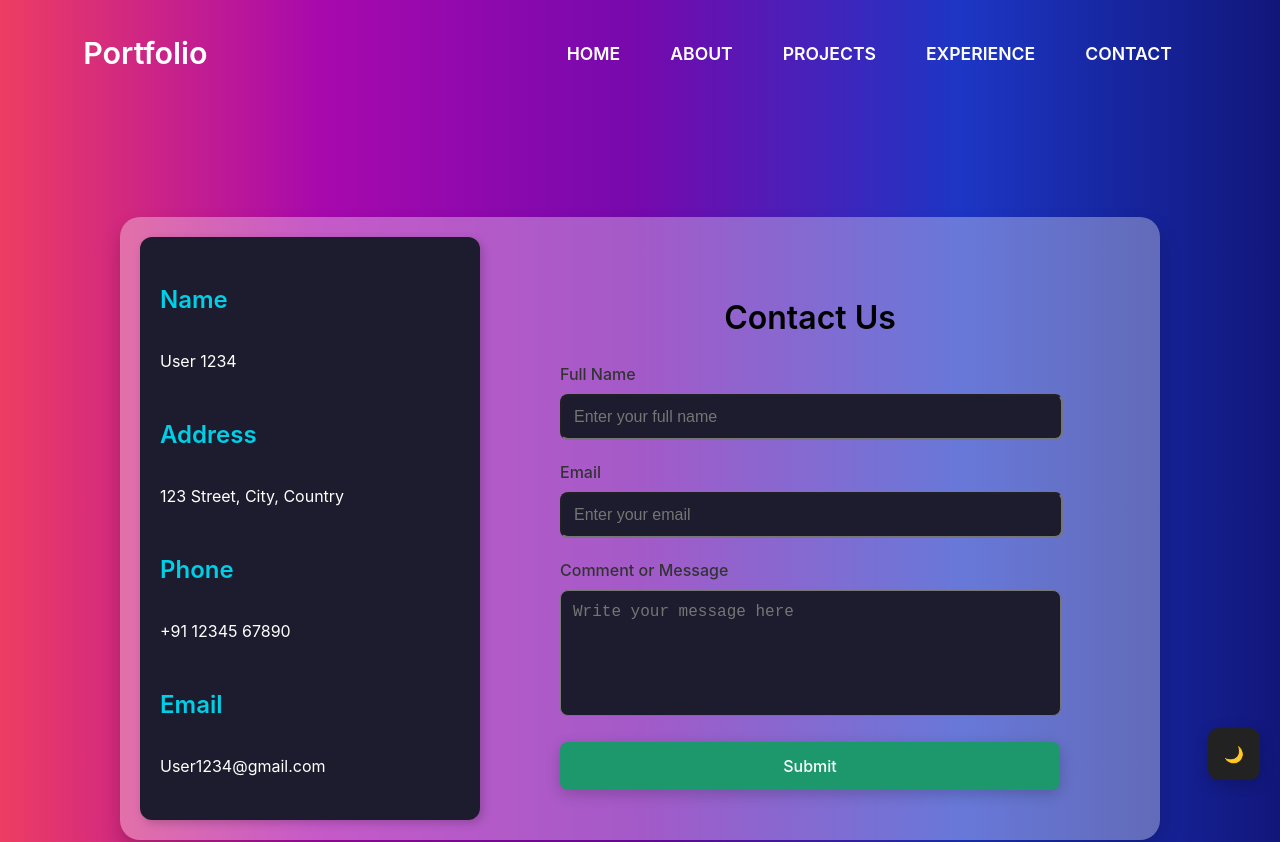
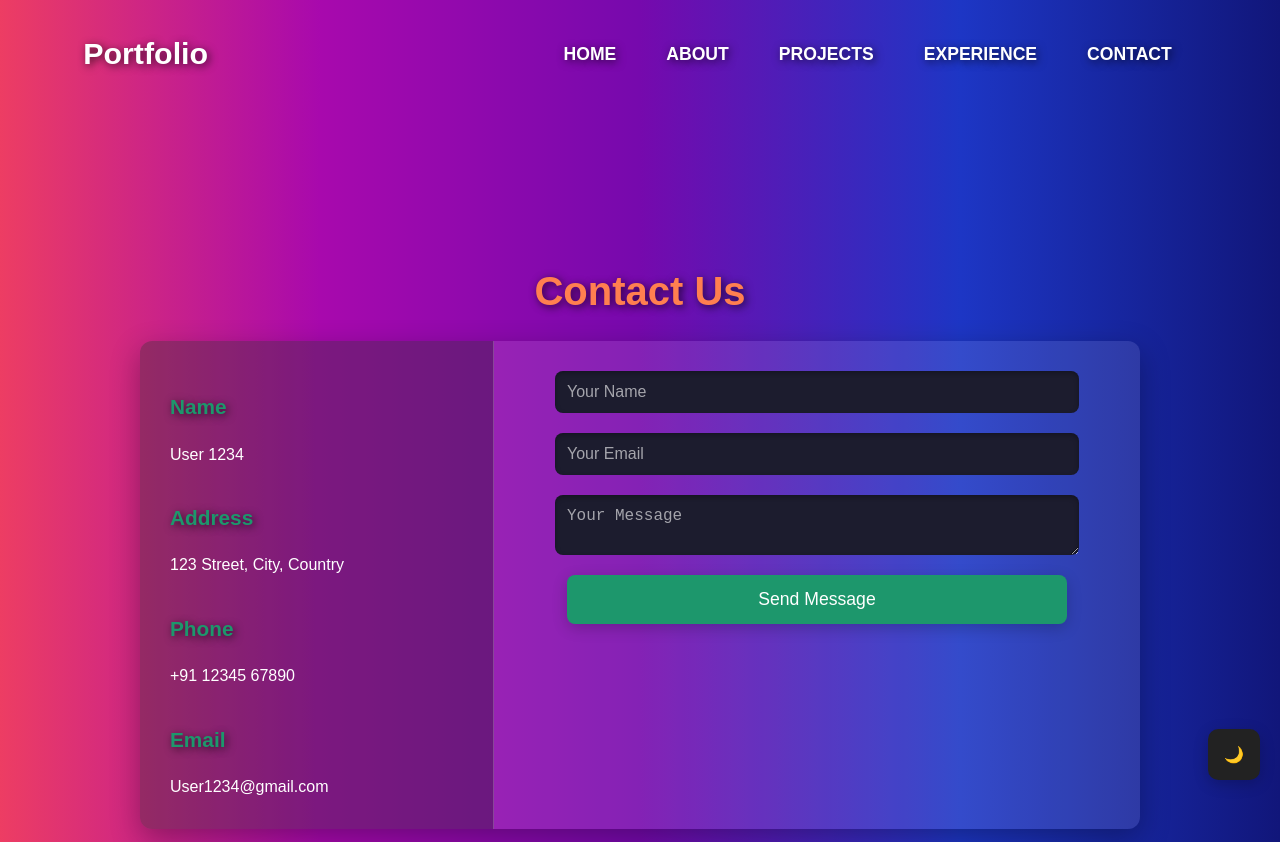
Before and after one commit to sayandip007/Portfolio, a React (Vite) app: page /contact in a window 1280 px wide. Shown: the top 842 px of the page. Built offline with nearby package versions, Linux system fonts and the light colour scheme.

Commit message:
Now the Dark Mode is Working Perfectly

```diff
--- a/src/App.jsx
+++ b/src/App.jsx
@@ -80,7 +80,7 @@ const Header = () => {
   }, [darkMode]);
 
   return (
-    <header className="navbar">
+    <header className="navbar primary secondary">
       <div className="nav-container">
         <Link to="/" className="nav-logo">
           Portfolio
@@ -224,6 +224,8 @@ const Home = () => {
     }
   }, [charIndex, isDeleting]);
 
+
+
   const handleImageClick = (src) => {
     setImageSource(src);
     setIsOverlayActive(true);
@@ -244,8 +246,12 @@ const Home = () => {
     document.body.removeChild(link);
   };
 
+
+
+  const isDarkMode = document.body.classList.contains("dark-mode");
+
   return (
-    <section className="home">
+    <section className={`home primary secondary ${isDarkMode ? 'dark' : ''}`}>
       <div className="home-image-section">
         <div
           className="home-image-card"
@@ -286,8 +292,8 @@ const Home = () => {
 };
 
 // About Component
-const About = () => (
-  <section className="about">
+const About = ({ isDarkMode }) => (
+  <section className={`about ${isDarkMode ? 'dark-mode' : ''}`}>
     <h2>About Me</h2>
     <div className="about-content">
       <p>
@@ -317,7 +323,6 @@ const About = () => (
           <li>MongoDB, Node.js</li>
         </ul>
       </Card>
-
       <Card>
         <h3>Experience</h3>
         <p>
@@ -346,6 +351,7 @@ const About = () => (
     </div>
   </section>
 );
+
 
 // My Experience Component
 const experiences = [
@@ -377,8 +383,14 @@ const experiences = [
 ];
 
 const MyExperience = () => {
+  const [isDarkMode, setIsDarkMode] = useState(false);
+
+  const toggleDarkMode = () => {
+    setIsDarkMode(!isDarkMode);
+  };
+
   return (
-    <div className="my-experience">
+    <div className={`my-experience ${isDarkMode ? "dark-mode" : ""}`}>
       <h1 className="experience-header">My Experiences</h1>
       <div className="experience-cards">
         {experiences.map((experience, index) => (
@@ -429,8 +441,8 @@ const projectsData = [
   },
 ];
 
-const Projects = () => (
-  <section className="projects">
+const Projects = ({ darkMode }) => (
+  <section className={`projects ${darkMode ? 'dark-mode' : ''}`}>
     <h2>Projects</h2>
 
     <div className="projects-grid">
@@ -461,12 +473,8 @@ const Projects = () => (
 
 // Contact Component
 const Contact = () => {
-  const [formData, setFormData] = useState({
-    name: "",
-    email: "",
-    message: "",
-  });
-  const [statusMessage, setStatusMessage] = useState({ type: "", message: "" });
+  const [formData, setFormData] = useState({ name: '', email: '', message: '' });
+  const [statusMessage, setStatusMessage] = useState({ type: '', message: '' });
 
   const handleChange = (e) => {
     const { name, value } = e.target;
@@ -475,92 +483,64 @@ const Contact = () => {
 
   const handleSubmit = (e) => {
     e.preventDefault();
-
     if (!formData.name || !formData.email || !formData.message) {
-      setStatusMessage({ type: "error", message: "All fields are required." });
+      setStatusMessage({ type: 'error', message: 'All fields are required.' });
       return;
     }
-
-    setStatusMessage({
-      type: "success",
-      message: "Your message has been sent successfully!",
-    });
-
-    setFormData({
-      name: "",
-      email: "",
-      message: "",
-    });
+    setStatusMessage({ type: 'success', message: 'Your message has been sent successfully!' });
+    setFormData({ name: '', email: '', message: '' });
   };
 
   return (
-    <section className="contact-page">
+    <section className="contact-section">
+      <h2 className="contact-header">Contact Us</h2>
       <div className="contact-container">
         <div className="contact-info">
           <h3>Name</h3>
           <p>User 1234</p>
-
           <h3>Address</h3>
           <p>123 Street, City, Country</p>
-
           <h3>Phone</h3>
           <p>+91 12345 67890</p>
-
           <h3>Email</h3>
           <p>User1234@gmail.com</p>
         </div>
-
-        <div className="contact-form-section">
-          <h2>Contact Us</h2>
         <form className="contact-form" onSubmit={handleSubmit}>
-            <div className="form-group">
-              <label htmlFor="name">Full Name</label>
           <input
+            className="contact-input"
             type="text"
-                id="name"
             name="name"
             value={formData.name}
             onChange={handleChange}
-                placeholder="Enter your full name"
+            placeholder="Your Name"
           />
-            </div>
-            <div className="form-group">
-              <label htmlFor="email">Email</label>
           <input
+            className="contact-input"
             type="email"
-                id="email"
             name="email"
             value={formData.email}
             onChange={handleChange}
-                placeholder="Enter your email"
+            placeholder="Your Email"
           />
-            </div>
-            <div className="form-group">
-              <label htmlFor="message">Comment or Message</label>
           <textarea
-                id="message"
+            className="contact-textarea"
             name="message"
             value={formData.message}
             onChange={handleChange}
-                placeholder="Write your message here"
+            placeholder="Your Message"
           ></textarea>
-            </div>
-
+          <button className="contact-button" type="submit">
+            Send Message
+          </button>
           {statusMessage.message && (
-              <div className={`status-message ${statusMessage.type}`}>
-                {statusMessage.message}
-              </div>
+            <p className={`status-message ${statusMessage.type}`}>{statusMessage.message}</p>
           )}
-
-            <button type="submit" className="submit-button">
-              Submit
-            </button>
         </form>
-        </div>
       </div>
     </section>
   );
 };
+
 
 const App = () => (
   <Router>
--- a/src/contact.css
+++ b/src/contact.css
@@ -1,201 +1,140 @@
-.contact-page {
-  display: flex;
-  justify-content: center;
-  align-items: center;
-  min-height: 100vh;
-  background: linear-gradient(to right,#ed3d63,#a809ad,#7609ad,#1d36c5,#11167a);
-  padding: 20px;
+/* General Page Styling */
+body {
+  margin: 0;
+  font-family: Arial, sans-serif;
+  transition: background 0.5s ease, color 0.5s ease;
 }
 
+/* Contact Section */
+.contact-section {
+  min-height: 100vh;
+  display: flex;
+  flex-direction: column;
+  align-items: center;
+  justify-content: center;
+  padding: 20px;
+  background: var(--primary-color);
+  transition: background 0.5s ease;
+}
+
+/* Dark Mode */
+body.dark-mode {
+  background: #121212;
+  color: #ffffff;
+}
+
+/* Dark Mode for Contact Section */
+body.dark-mode .contact-section {
+  background: var(--secondary-color);
+  color: #ffffff;
+}
+
+/* Contact Header */
+.contact-header {
+  font-size: 2.5rem;
+  margin-bottom: 20px;
+  color: #ff7f50;
+  text-align: center;
+  text-shadow: 2px 2px 8px rgba(0, 0, 0, 0.7);
+}
+
+/* Contact Container */
 .contact-container {
   display: flex;
   flex-wrap: wrap;
-  width: 90%;
   max-width: 1000px;
-  border-radius: 20px;
-  background: #ffffff54;
-  box-shadow: 0 10px 20px rgba(0, 0, 0, 0.2);
+  width: 100%;
+  background: rgba(255, 255, 255, 0.1);
+  border-radius: 12px;
   overflow: hidden;
-  padding: 20px;
-  animation: slide-up 1s ease-out;
+  box-shadow: 0 10px 30px rgba(0, 0, 0, 0.3);
+  transition: box-shadow 0.3s;
 }
 
-/* Left Section */
+/* Contact Info */
 .contact-info {
   flex: 1;
-  background: #1c1c2e;
+  background: rgba(0, 0, 0, 0.3);
   color: #ffffff;
-  padding: 20px;
+  padding: 30px;
   display: flex;
   flex-direction: column;
-  justify-content: center;
-  border-radius: 12px;
-  min-width: 250px;
-  box-shadow: 3px 3px 10px rgba(0, 0, 0, 0.2);
+  gap: 15px;
+  border-right: 1px solid rgba(255, 255, 255, 0.2);
+  animation: slide-in-left 0.5s ease-out;
 }
 
 .contact-info h3 {
-  font-size: 1.5rem;
-  margin-bottom: 15px;
-  font-weight: 600;
+  font-size: 1.3rem;
+  margin-bottom: 5px;
+  color: #1d976c;
 }
 
 .contact-info p {
-  margin-bottom: 20px;
-  line-height: 1.5;
+  margin: 0;
+  font-size: 1rem;
 }
 
-/* Right Section */
-.contact-form-section {
+/* Contact Form */
+.contact-form {
   flex: 2;
-  padding: 30px;
   display: flex;
   flex-direction: column;
   align-items: center;
+  padding: 30px;
+  gap: 20px;
+  animation: slide-in-right 0.5s ease-out;
 }
 
-.contact-form-section h2 {
-  font-size: 2rem;
-  margin-bottom: 20px;
-  font-weight: 600;
-  color: #000000;
+/* Inputs and Textarea */
+.contact-input,
+.contact-textarea {
+  width: 100%;
+  max-width: 500px;
+  padding: 12px;
+  border: none;
+  border-radius: 8px;
+  font-size: 1rem;
+  outline: none;
+  background: #1c1c2e;
+  color: #ffffff;
+  box-shadow: inset 0 2px 5px rgba(0, 0, 0, 0.3);
+  transition: box-shadow 0.2s, outline 0.2s;
+}
+
+/* Focus State */
+.contact-input:focus,
+.contact-textarea:focus {
+  box-shadow: 0 0 8px rgba(29, 151, 108, 0.8);
+  outline: 2px solid #1d976c;
+}
+
+/* Placeholder Text */
+.contact-input::placeholder,
+.contact-textarea::placeholder {
+  color: rgba(255, 255, 255, 0.6);
+}
+
+/* Submit Button */
+.contact-button {
+  width: 100%;
+  max-width: 500px;
+  padding: 14px;
+  background-color: #1d976c;
+  color: #ffffff;
+  border: none;
+  border-radius: 8px;
+  font-size: 1.1rem;
+  cursor: pointer;
+  transition: background 0.3s;
   text-align: center;
 }
 
-.contact-form {
-  display: flex;
-  flex-direction: column;
-  align-items: center;
-  gap: 20px;
-  width: 100%;
-}
-
-.form-group {
-  width: 100%;
-  max-width: 500px;
-}
-
-.form-group label {
-  display: block;
-  font-size: 1rem;
-  margin-bottom: 8px;
-  color: #333333;
-  font-weight: 500;
-}
-
-.form-group input,
-.form-group textarea {
-  width: 95%;
-  padding: 12px;
-  border-radius: 8px;
-  font-size: 1rem;
-  outline: none;
-  transition: all 0.3s ease;
-  background: #1c1c2e;
-}
-
-.form-group input:focus,
-.form-group textarea:focus {
-  border-color: #1d976c;
-  box-shadow: 0 0 5px rgba(29, 151, 108, 0.3);
-}
-
-.form-group textarea {
-  resize: none;
-  height: 100px;
-}
-
-.submit-button {
-  background-color: #1d976c;
-  color: #ffffff;
-  padding: 14px;
-  border: none;
-  border-radius: 8px;
-  width: 100%;
-  max-width: 500px;
-  font-size: 1rem;
-  cursor: pointer;
-  transition: background 0.3s ease;
-  text-align: center;
-}
-
-.submit-button:hover {
+.contact-button:hover {
   background-color: #125941;
 }
 
-@media (max-width: 1024px) {
-  .contact-container {
-    flex-direction: column;
-    align-items: center;
-    padding: 20px;
-    gap: 25px;
-  }
-
-  .contact-info, .contact-form-section {
-    width: 90%;
-    min-width: unset;
-    text-align: center;
-  }
-
-  .contact-info {
-    padding: 30px;
-  }
-
-  .contact-form-section {
-    padding: 20px;
-  }
-
-  .form-group,
-  .submit-button {
-    width: 90%;
-    max-width: 400px;
-  }
-}
-
-@media (max-width: 600px) {
-  .contact-container {
-    flex-direction: column;
-    align-items: center;
-    padding: 20px;
-    gap: 25px;
-  }
-
-  .contact-info {
-    width: 90%;
-    padding: 20px;
-    text-align: center;
-    display: flex;
-    flex-direction: column;
-    align-items: center;
-    justify-content: center;
-  }
-
-  .contact-info h3 {
-    font-size: 1.4rem;
-    text-align: center;
-  }
-
-  .contact-info p {
-    font-size: 0.95rem;
-    text-align: center;
-    width: 90%;
-  }
-
-  .contact-form-section {
-    width: 90%;
-    padding: 20px;
-  }
-
-  .contact-form-section h2 {
-    font-size: 1.6rem;
-  }
-
-  .form-group,
-  .submit-button {
-    width: 95%;
-  }
-}
-
+/* Status Message */
 .status-message {
   margin-top: 10px;
   padding: 10px;
@@ -211,3 +150,39 @@
 .status-message.error {
   color: #d7293a;
 }
+
+/* Animations */
+@keyframes slide-in-left {
+  from {
+    transform: translateX(-50px);
+    opacity: 0;
+  }
+  to {
+    transform: translateX(0);
+    opacity: 1;
+  }
+}
+
+@keyframes slide-in-right {
+  from {
+    transform: translateX(50px);
+    opacity: 0;
+  }
+  to {
+    transform: translateX(0);
+    opacity: 1;
+  }
+}
+
+/* Responsive Design */
+@media (max-width: 768px) {
+  .contact-container {
+    flex-direction: column;
+  }
+
+  .contact-info {
+    border-right: none;
+    border-bottom: 1px solid rgba(255, 255, 255, 0.2);
+    text-align: center;
+  }
+}
--- a/src/header.css
+++ b/src/header.css
@@ -1,12 +1,25 @@
+/* ===== Root Variables ===== */
+
+
+/* ===== General ===== */
+body {
+  margin: 0;
+  font-family: Arial, sans-serif;
+  transition: background-color 0.3s, color 0.3s;
+}
+
+/* ===== Navbar ===== */
 .navbar {
-  background: linear-gradient(to right, #ed3d63, #a809ad, #7609ad, #1d36c5, #11167a);
+  background: var(--primary-color);
   color: #fff;
   padding: 15px 0;
   top: 0;
   width: 100%;
   z-index: 10;
+  position: sticky;
 }
 
+/* Nav Container */
 .nav-container {
   display: flex;
   justify-content: space-between;
@@ -16,6 +29,7 @@
   padding: 0 20px;
 }
 
+/* ===== Logo ===== */
 .nav-logo {
   font-size: 1.9rem;
   font-weight: 600;
@@ -23,21 +37,19 @@
   color: #fff;
   display: flex;
   align-items: center;
+  text-shadow: 2px 2px 8px rgba(0, 0, 0, 0.7);
 }
 
-.dark-mode {
-  background-color: #121212;
-  color: #ffffff;
-}
-
+/* ===== Dark Mode ===== */
 .dark-mode .navbar {
-  background: linear-gradient(to right, #1a1a1a, #252525, #333, #444, #222);
+  background: var(--secondary-color);
 }
 
 .dark-mode .nav-link {
   color: #ddd;
 }
 
+/* ===== Dark Mode Button ===== */
 .dark-mode-button {
   position: fixed;
   bottom: 20px;
@@ -56,6 +68,7 @@
   background: #535353;
 }
 
+/* ===== Laptop View (1025px and above) ===== */
 @media screen and (min-width: 1025px) {
   .overlay {
     display: none !important;
@@ -79,11 +92,12 @@
   }
 
   .nav-item {
-    display: inline-block;
+    display: block;
     margin: 0 5px;
     padding: 10px;
     border-radius: 5px;
     transition: background 0.3s, transform 0.3s ease-in-out;
+    text-shadow: 2px 2px 8px rgba(0, 0, 0, 0.7);
   }
 
   .nav-item:hover {
@@ -102,7 +116,9 @@
   }
 }
 
+/* ===== Mobile View (1024px and below) ===== */
 @media screen and (max-width: 1024px) {
+  /* Overlay */
   .overlay {
     display: none;
     position: fixed;
@@ -123,16 +139,17 @@
     pointer-events: all;
   }
 
+  /* Mobile Menu */
   .nav-menu {
-    display: none;
+    display: flex;
     flex-direction: column;
     justify-content: center;
     align-items: center;
-    position: absolute;
+    position: fixed;
     top: 50%;
     left: 50%;
     transform: translate(-50%, -50%);
-    background: rgba(0, 0, 0, 0.8);
+    background: rgba(0, 0, 0, 0.9);
     padding: 40px;
     border-radius: 10px;
     width: 80%;
@@ -140,18 +157,22 @@
     opacity: 0;
     transition: opacity 0.3s ease;
     z-index: 10;
+    pointer-events: none;
   }
 
+  /* Active Menu */
   .nav-menu.active {
-    display: flex;
     opacity: 1;
+    pointer-events: all;
+    z-index: 11;
   }
 
+  /* Mobile Menu Items */
   .nav-item {
     display: flex;
     justify-content: center;
     align-items: center;
-    margin-bottom: 20px;
+    margin: 0;
     text-align: center;
     padding: 20px;
     cursor: pointer;
@@ -161,14 +182,17 @@
     font-weight: 500;
     text-transform: uppercase;
     border-radius: 8px;
-    width: 100%;
+    width: 150px;
+    height: 50px;
     list-style: none;
+
   }
 
   .nav-item:hover {
-    transform: translateY(-10px) scale(1.05);
+    transform: translateY(-5px) scale(1.05);
   }
 
+  /* Mobile Links */
   .nav-link {
     text-decoration: none;
     color: inherit;
@@ -182,6 +206,7 @@
     border: white 2px solid;
   }
 
+  /* Hamburger Button */
   .nav-toggle {
     display: block;
     position: absolute;
@@ -194,6 +219,7 @@
     transition: all 0.5s ease;
   }
 
+  /* Hamburger Icon */
   .nav-toggle .bar {
     display: block;
     width: 30px;
@@ -203,6 +229,7 @@
     transition: all 0.3s ease;
   }
 
+  /* Animation for open state */
   .nav-toggle.open .bar:nth-child(1) {
     transform: rotate(45deg) translate(7.5px, 7.5px);
   }
@@ -221,6 +248,7 @@
   }
 }
 
+/* ===== Prevent Scrolling When Menu is Open ===== */
 body.overlay-active {
   overflow: hidden;
 }
--- a/src/index.css
+++ b/src/index.css
@@ -23,12 +23,20 @@ html, body {
   text-rendering: optimizeLegibility;
   -webkit-font-smoothing: antialiased;
   -moz-osx-font-smoothing: grayscale;
+  --primary-color: linear-gradient(to right,#ed3d63,#a809ad,#7609ad,#1d36c5,#11167a);
+  --secondary-color: linear-gradient(to right, #1a1a1a, #252525, #333, #444, #222);
+}
+.primary {
+  background: var(--primary-color);
+}
+.secondary {
+  background: var(--secondary-color);
 }
 
 h1 {
   font-size: 3.2em;
   line-height: 1.1;
-}
+}z
 
 /* Basic button styles */
 button {
--- a/src/projects.css
+++ b/src/projects.css
@@ -1,13 +1,6 @@
 .projects {
   padding: 50px 20px;
-  background: linear-gradient(
-    to right,
-    #ed3d63,
-    #a809ad,
-    #7609ad,
-    #1d36c5,
-    #11167a
-  );
+  background: var(--primary-color);
   color: var(--text-color);
   text-align: center;
 }
@@ -15,12 +8,14 @@
 h2 {
   font-size: 2.5rem;
   color: #ff7f50;
+  text-shadow: 2px 2px 8px rgba(0, 0, 0, 0.7);
   margin-bottom: 40px;
   animation: fade-in 1s ease-out;
 }
 h3 {
   font-size: 1.5rem;
   color: #00cfe8;
+  text-shadow: 2px 2px 8px rgba(0, 0, 0, 0.7);
   margin-bottom: 15px;
   font-weight: bold;
 }
@@ -48,9 +43,7 @@ h3 {
   background: #ffffff54;
   box-shadow: 0 10px 20px rgba(0, 0, 0, 0.2);
   overflow: hidden;
-  transition: transform 0.4s cubic-bezier(0.4, 0, 0.2, 1),
-    box-shadow 0.4s cubic-bezier(0.4, 0, 0.2, 1);
-  overflow: hidden;
+  transition: transform 0.4s cubic-bezier(0.4, 0, 0.2, 1)
 }
 
 .project-card:hover {
@@ -72,6 +65,25 @@ h3 {
   line-height: 1.6;
   font-size: 1rem;
   animation: fadeIn 1.2s ease both;
+}
+
+/* Dark Mode Support */
+body.dark-mode .projects {
+  background: var(--secondary-color);
+  color: #e0e0e0;
+}
+
+body.dark-mode .project-card {
+  background: rgba(0, 0, 0, 0.3);
+  box-shadow: 0 10px 20px rgba(0, 0, 0, 0.5);
+}
+
+body.dark-mode .project-card-title {
+  color: #00cfe8;
+}
+
+body.dark-mode .project-card-description {
+  color: #e0e0e0;
 }
 
 @keyframes fadeIn {
```
Also changed, not shown: src/about.css (+38 -6 lines), src/experience.css (+80 -8 lines), src/footer.css (+8 -1 lines), src/home.css (+59 -1 lines). Lines whose indentation alone changed are shown as unchanged.
